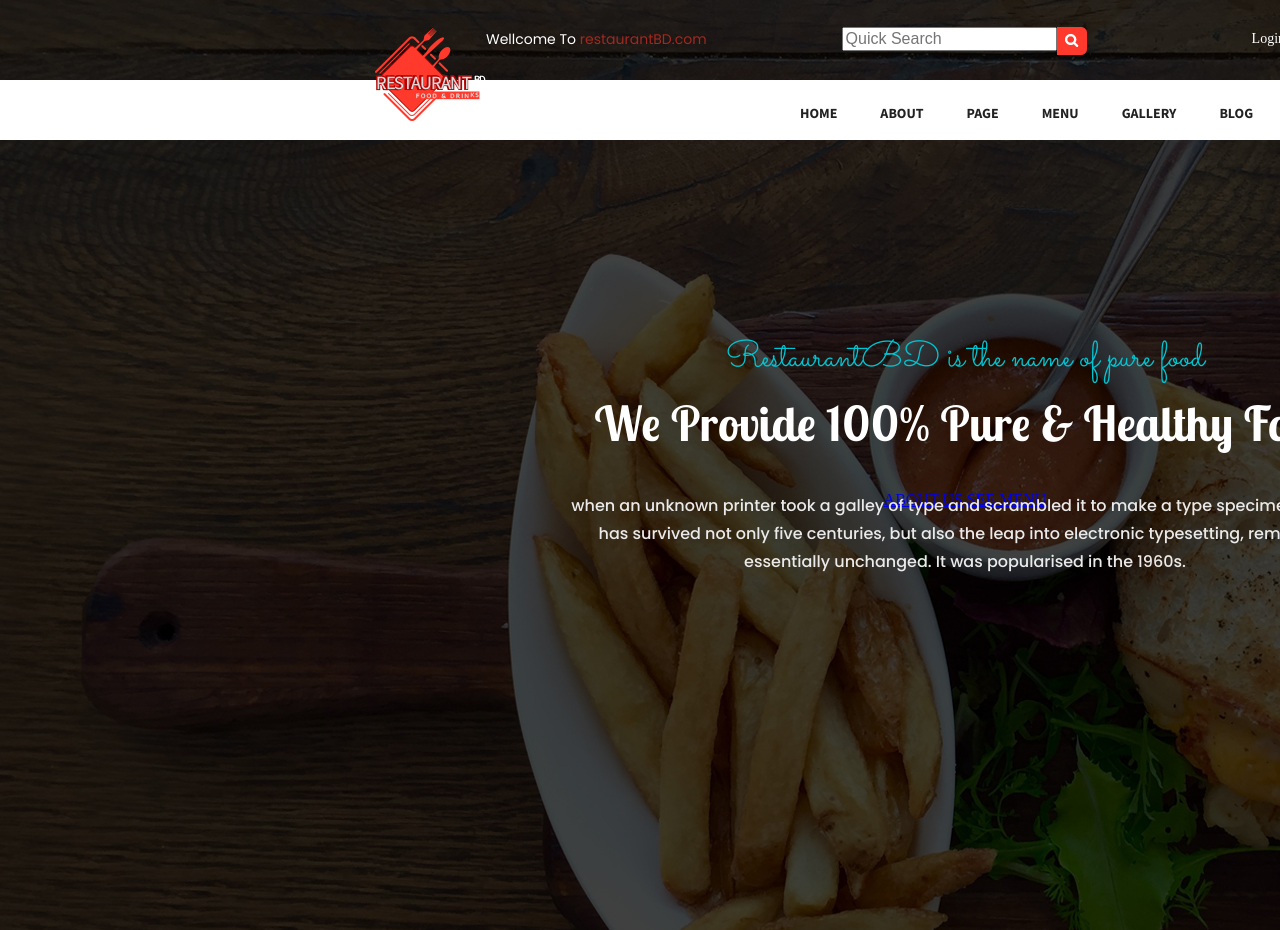
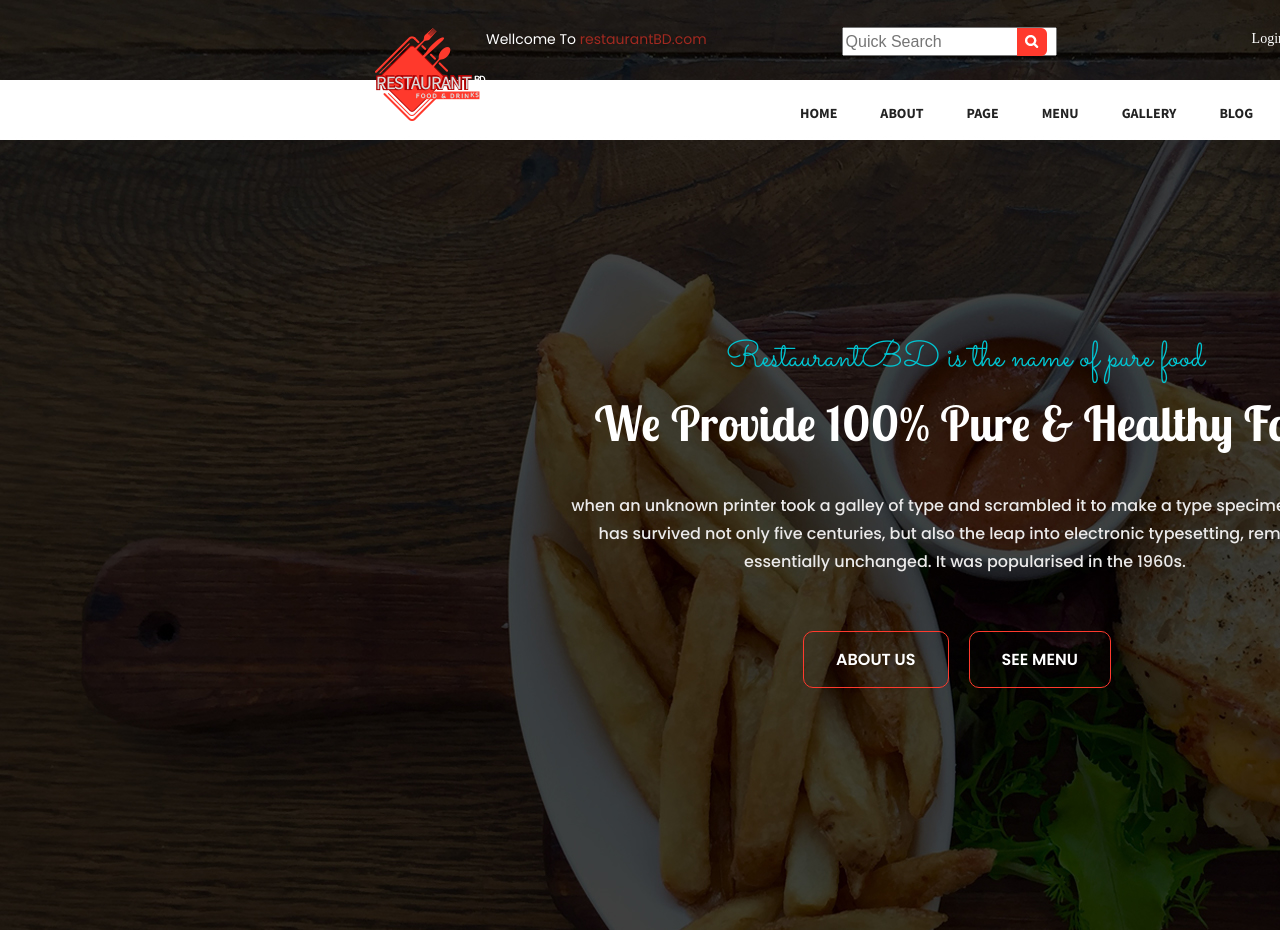
Before and after one commit to Miklovsh/RestaurantBD, a website: page index.html in a window 1280 px wide. Shown: the top 930 px of the page. Drawn offline with Linux system fonts and the light colour scheme.

Commit message:
Чернетка Header

```diff
--- a/index.html
+++ b/index.html
@@ -9,7 +9,7 @@
     <link rel="stylesheet" href="src/css/media.css">
     <link href="https://fonts.googleapis.com/css2?family=Sacramento&display=swap" rel="stylesheet">
     <link href="https://fonts.googleapis.com/css2?family=Lobster+Two:wght@700&display=swap" rel="stylesheet">
-    <link href="https://fonts.googleapis.com/css2?family=Poppins:wght@400;500&display=swap" rel="stylesheet">
+    <link href="https://fonts.googleapis.com/css2?family=Poppins:wght@400;500;600&display=swap" rel="stylesheet">
     <link href="https://fonts.googleapis.com/css2?family=Source+Sans+Pro:wght@700&display=swap" rel="stylesheet">
     <link rel="stylesheet" href="src/css/main.css">
     <title>RestaurantBD</title>
--- a/src/css/main.css
+++ b/src/css/main.css
@@ -39,10 +39,17 @@ body {}
 .header__top-search {
     padding-top: 27px;
     padding-left: 135px;
+    height: 28px;
 }
+.header__top-search input{
+    height: 23px;
+}
+
 
 .header__top-search img {
     position: absolute;
+    left: 1017px;
+    padding-top: 1px;
 }
 
 .header__top-login {
@@ -135,4 +142,24 @@ body {}
     left: 565px;
 }
 
-.header__content-btn {}
+.header__content-btn {
+    margin-top:160px ;
+}
+
+.header__content-btn a{
+    font-family: 'Poppins', sans-serif;
+    font-size: 16px;
+    font-weight: 600;
+    color: #ffffff;
+    border: 1px solid #ff3a2d;
+    height: 45px;
+    width: 146px;
+    padding: 16px 32px;
+    margin-right: 16px;
+    border-radius: 10px;
+    text-decoration: none;
+}
+
+.header__content-btn a:hover{
+    background: #ff3a2d;
+}
```
